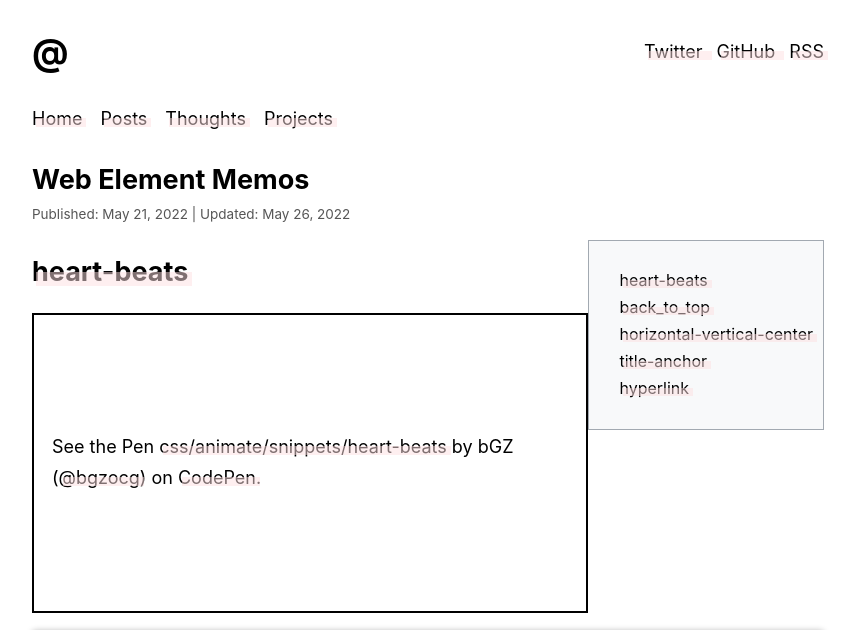
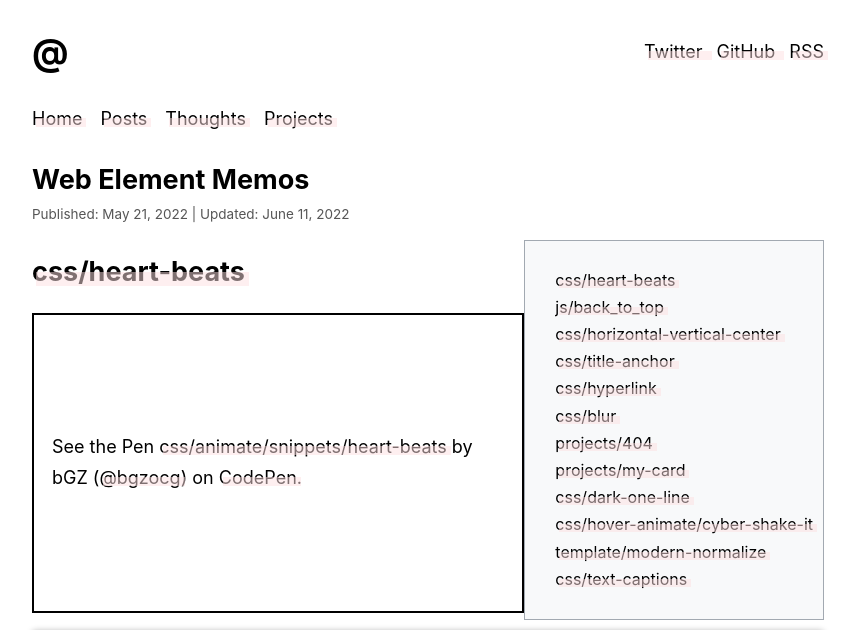
Before and after one commit to bGZo/blog, a Jekyll site: the page built from _posts/posts/2022-05-21-web-element-memos.md, in a window 1280 px wide and 1400 px high. Shown: the top 630 px of the window, without its empty margins (212-1071 px from the left). Built offline with Jekyll 4.4.1, drawn with Linux system fonts in a browser that asks for light colours; some of the changed text lies outside the part shown; grey boxes are pictures that could not be loaded.

Commit message:
Update Articles

```diff
--- a/_posts/posts/2022-05-21-web-element-memos.md
+++ b/_posts/posts/2022-05-21-web-element-memos.md
@@ -1,12 +1,12 @@
 ---
 layout: post
 title: Web Element Memos
-updated: 2022-05-26
+updated: 2022-06-11
 category: posts
 comment_link: https://github.com/bGZo/blog/issues/6
 ---
 
-## [heart-beats](https://codepen.io/bgzocg/pen/dyprgVd)
+## [css/heart-beats](https://codepen.io/bgzocg/pen/dyprgVd)
 
 <p class="codepen" data-height="300" data-default-tab="html,result" data-slug-hash="dyprgVd" data-user="bgzocg" style="height: 300px; box-sizing: border-box; display: flex; align-items: center; justify-content: center; border: 2px solid; margin: 1em 0; padding: 1em;">
   <span>See the Pen <a href="https://codepen.io/bgzocg/pen/dyprgVd">
@@ -15,7 +15,7 @@ comment_link: https://github.com/bGZo/blog/issues/6
 </p>
 <script async src="https://cpwebassets.codepen.io/assets/embed/ei.js"></script>
 
-## [back_to_top](https://codepen.io/bgzocg/pen/yLPEqdM)
+## [js/back_to_top](https://codepen.io/bgzocg/pen/yLPEqdM)
 
 <p class="codepen" data-height="300" data-default-tab="html,result" data-slug-hash="yLPEqdM" data-user="bgzocg" style="height: 300px; box-sizing: border-box; display: flex; align-items: center; justify-content: center; border: 2px solid; margin: 1em 0; padding: 1em;">
   <span>See the Pen <a href="https://codepen.io/bgzocg/pen/yLPEqdM">
@@ -24,7 +24,7 @@ comment_link: https://github.com/bGZo/blog/issues/6
 </p>
 <script async src="https://cpwebassets.codepen.io/assets/embed/ei.js"></script>
 
-## [horizontal-vertical-center](https://codepen.io/bgzocg/pen/abENoxJ)
+## [css/horizontal-vertical-center](https://codepen.io/bgzocg/pen/abENoxJ)
 
 <p class="codepen" data-height="300" data-default-tab="html,result" data-slug-hash="abENoxJ" data-user="bgzocg" style="height: 300px; box-sizing: border-box; display: flex; align-items: center; justify-content: center; border: 2px solid; margin: 1em 0; padding: 1em;">
   <span>See the Pen <a href="https://codepen.io/bgzocg/pen/abENoxJ">
@@ -33,7 +33,7 @@ comment_link: https://github.com/bGZo/blog/issues/6
 </p>
 <script async src="https://cpwebassets.codepen.io/assets/embed/ei.js"></script>
 
-## [title-anchor](https://codepen.io/bgzocg/pen/wvdzeyV)
+## [css/title-anchor](https://codepen.io/bgzocg/pen/wvdzeyV)
 
 <p class="codepen" data-height="300" data-default-tab="html,result" data-slug-hash="wvdzeyV" data-user="bgzocg" style="height: 300px; box-sizing: border-box; display: flex; align-items: center; justify-content: center; border: 2px solid; margin: 1em 0; padding: 1em;">
   <span>See the Pen <a href="https://codepen.io/bgzocg/pen/wvdzeyV">
@@ -42,7 +42,7 @@ comment_link: https://github.com/bGZo/blog/issues/6
 </p>
 <script async src="https://cpwebassets.codepen.io/assets/embed/ei.js"></script>
 
-## [hyperlink](https://codepen.io/bgzocg/pen/QWGgqPN)
+## [css/hyperlink](https://codepen.io/bgzocg/pen/QWGgqPN)
 
 <p class="codepen" data-height="300" data-default-tab="html,result" data-slug-hash="QWGgqPN" data-user="bgzocg" style="height: 300px; box-sizing: border-box; display: flex; align-items: center; justify-content: center; border: 2px solid; margin: 1em 0; padding: 1em;">
   <span>See the Pen <a href="https://codepen.io/bgzocg/pen/QWGgqPN">
@@ -50,3 +50,68 @@ comment_link: https://github.com/bGZo/blog/issues/6
   on <a href="https://codepen.io">CodePen</a>.</span>
 </p>
 <script async src="https://cpwebassets.codepen.io/assets/embed/ei.js"></script>
+
+## [css/blur](https://codepen.io/bgzocg/pen/zYKbNEJ )
+
+<p class="codepen" data-height="300" data-default-tab="html,result" data-slug-hash="zYKbNEJ" data-user="bgzocg" style="height: 300px; box-sizing: border-box; display: flex; align-items: center; justify-content: center; border: 2px solid; margin: 1em 0; padding: 1em;">
+  <span>See the Pen <a href="https://codepen.io/bgzocg/pen/zYKbNEJ">
+  css/blur</a> by bGZ (<a href="https://codepen.io/bgzocg">@bgzocg</a>)
+  on <a href="https://codepen.io">CodePen</a>.</span>
+</p>
+<script async src="https://cpwebassets.codepen.io/assets/embed/ei.js"></script>
+
+## [projects/404](https://codepen.io/bgzocg/pen/bGgWowW )
+
+<p class="codepen" data-height="300" data-default-tab="html,result" data-slug-hash="bGgWowW" data-user="bgzocg" style="height: 300px; box-sizing: border-box; display: flex; align-items: center; justify-content: center; border: 2px solid; margin: 1em 0; padding: 1em;">
+  <span>See the Pen <a href="https://codepen.io/bgzocg/pen/bGgWowW">
+  projects/404</a> by bGZ (<a href="https://codepen.io/bgzocg">@bgzocg</a>)
+  on <a href="https://codepen.io">CodePen</a>.</span>
+</p>
+<script async src="https://cpwebassets.codepen.io/assets/embed/ei.js"></script>
+
+## [projects/my-card](https://codepen.io/bgzocg/pen/dyobXBv )
+
+<p class="codepen" data-height="300" data-default-tab="html,result" data-slug-hash="dyobXBv" data-user="bgzocg" style="height: 300px; box-sizing: border-box; display: flex; align-items: center; justify-content: center; border: 2px solid; margin: 1em 0; padding: 1em;">
+  <span>See the Pen <a href="https://codepen.io/bgzocg/pen/dyobXBv">
+  project/bootscript/my-card</a> by bGZ (<a href="https://codepen.io/bgzocg">@bgzocg</a>)
+  on <a href="https://codepen.io">CodePen</a>.</span>
+</p>
+<script async src="https://cpwebassets.codepen.io/assets/embed/ei.js"></script>
+
+## [css/dark-one-line](https://codepen.io/bgzocg/pen/MWmPvpP )
+
+<p class="codepen" data-height="300" data-default-tab="html,result" data-slug-hash="MWmPvpP" data-user="bgzocg" style="height: 300px; box-sizing: border-box; display: flex; align-items: center; justify-content: center; border: 2px solid; margin: 1em 0; padding: 1em;">
+  <span>See the Pen <a href="https://codepen.io/bgzocg/pen/MWmPvpP">
+  css/dark-one-line</a> by bGZ (<a href="https://codepen.io/bgzocg">@bgzocg</a>)
+  on <a href="https://codepen.io">CodePen</a>.</span>
+</p>
+<script async src="https://cpwebassets.codepen.io/assets/embed/ei.js"></script>
+
+## [css/hover-animate/cyber-shake-it](https://codepen.io/bgzocg/pen/WNXPVpy )
+
+<p class="codepen" data-height="300" data-default-tab="html,result" data-slug-hash="WNXPVpy" data-user="bgzocg" style="height: 300px; box-sizing: border-box; display: flex; align-items: center; justify-content: center; border: 2px solid; margin: 1em 0; padding: 1em;">
+  <span>See the Pen <a href="https://codepen.io/bgzocg/pen/WNXPVpy">
+  css/hover-animate/cyber-shake-it</a> by bGZ (<a href="https://codepen.io/bgzocg">@bgzocg</a>)
+  on <a href="https://codepen.io">CodePen</a>.</span>
+</p>
+<script async src="https://cpwebassets.codepen.io/assets/embed/ei.js"></script>
+
+## [template/modern-normalize](https://codepen.io/bgzocg/pen/xxpKqRX )
+
+<p class="codepen" data-height="300" data-default-tab="html,result" data-slug-hash="xxpKqRX" data-user="bgzocg" style="height: 300px; box-sizing: border-box; display: flex; align-items: center; justify-content: center; border: 2px solid; margin: 1em 0; padding: 1em;">
+  <span>See the Pen <a href="https://codepen.io/bgzocg/pen/xxpKqRX">
+  template/test-html</a> by bGZ (<a href="https://codepen.io/bgzocg">@bgzocg</a>)
+  on <a href="https://codepen.io">CodePen</a>.</span>
+</p>
+<script async src="https://cpwebassets.codepen.io/assets/embed/ei.js"></script>
+
+## [css/text-captions](https://codepen.io/bgzocg/pen/gOorOPq )
+
+<p class="codepen" data-height="300" data-default-tab="html,result" data-slug-hash="gOorOPq" data-user="bgzocg" style="height: 300px; box-sizing: border-box; display: flex; align-items: center; justify-content: center; border: 2px solid; margin: 1em 0; padding: 1em;">
+  <span>See the Pen <a href="https://codepen.io/bgzocg/pen/gOorOPq">
+  css/text-captions</a> by bGZ (<a href="https://codepen.io/bgzocg">@bgzocg</a>)
+  on <a href="https://codepen.io">CodePen</a>.</span>
+</p>
+<script async src="https://cpwebassets.codepen.io/assets/embed/ei.js"></script>
+
+##
```
